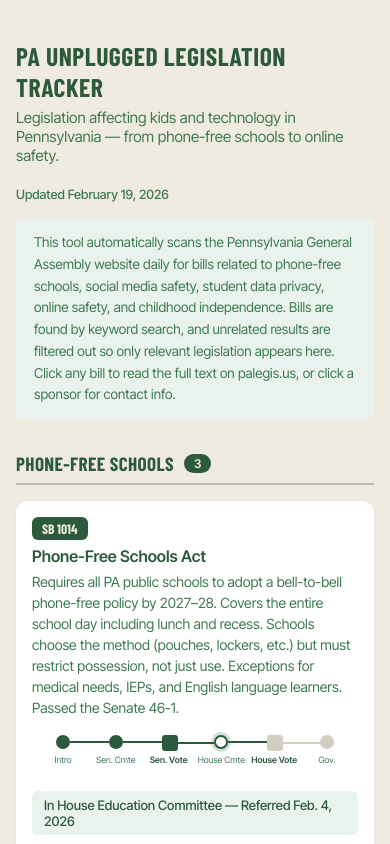
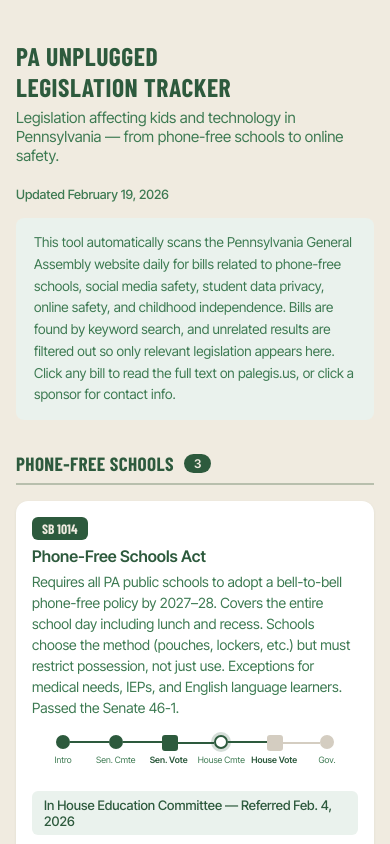
Before and after one commit to abirdbecker/pa-bill-tracker, a React (Vite) app: page / in a window 390 px wide. Shown: the top 844 px of the page. Built offline with nearby package versions, Linux system fonts and the light colour scheme; the HTML template or start-up script is replaced by a standard one; a web font is replaced by a local one.

Commit message:
Break title into two lines on mobile
Co-Authored-By: Claude Opus 4.6 <noreply@anthropic.com>

```diff
--- a/src/App.css
+++ b/src/App.css
@@ -487,6 +487,8 @@
 @media (max-width: 640px) {
   .header__top { flex-direction: column; }
   .header__title { font-size: 1.6rem; }
+  .header__title-org,
+  .header__title-name { display: block; }
   .issue-group__heading { font-size: 1.2rem; }
   .bill-card { padding: 16px; }
   .bill-card__header { flex-direction: column; gap: 6px; }
--- a/src/components/Header.jsx
+++ b/src/components/Header.jsx
@@ -7,7 +7,7 @@ export default function Header({ generated }) {
     <header className="header">
       <div className="header__top">
         <div>
-          <h1 className="header__title">PA Unplugged Legislation Tracker</h1>
+          <h1 className="header__title"><span className="header__title-org">PA Unplugged</span> <span className="header__title-name">Legislation Tracker</span></h1>
           <p className="header__subtitle">
             Legislation affecting kids and technology in Pennsylvania — from phone-free schools to online safety.
           </p>
```
